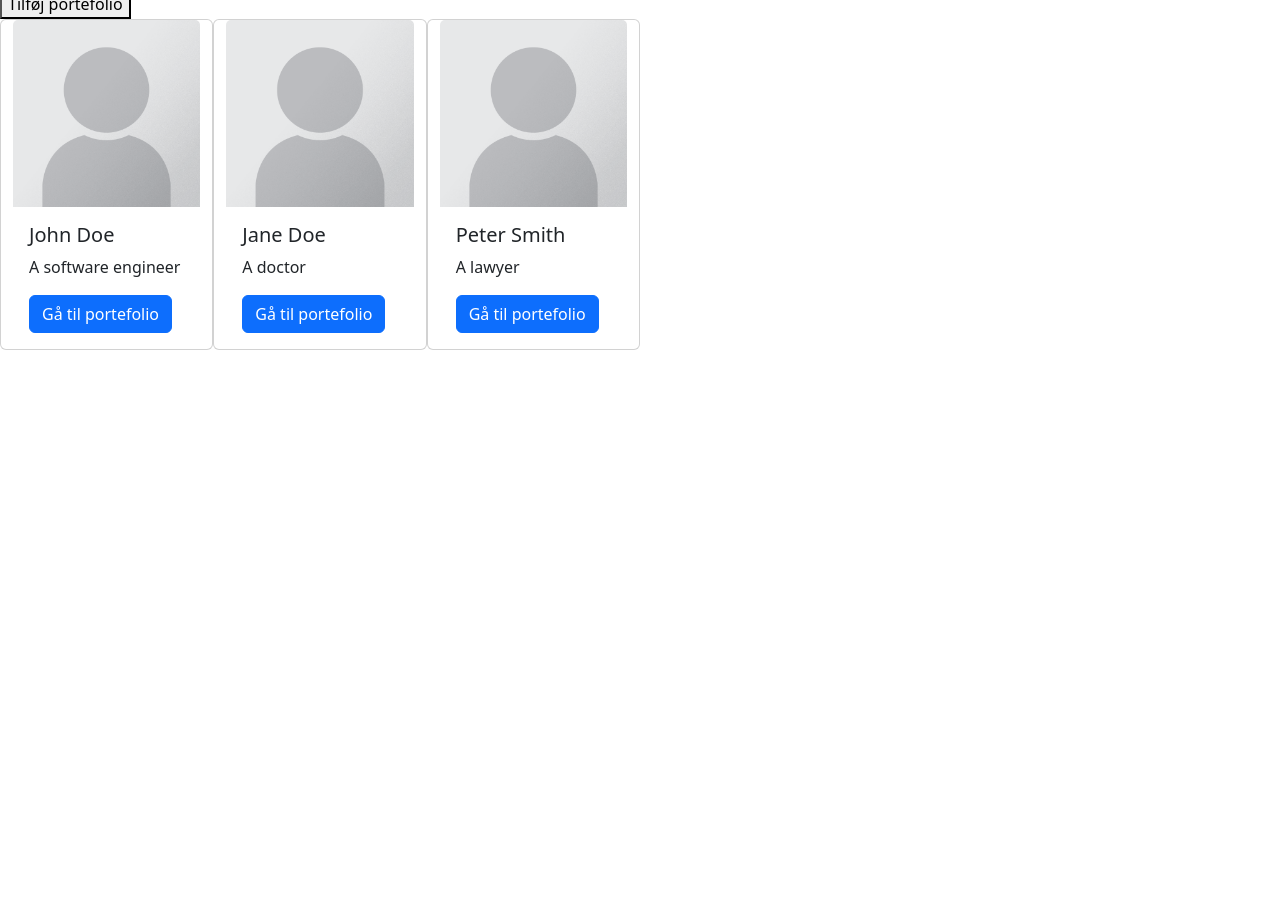
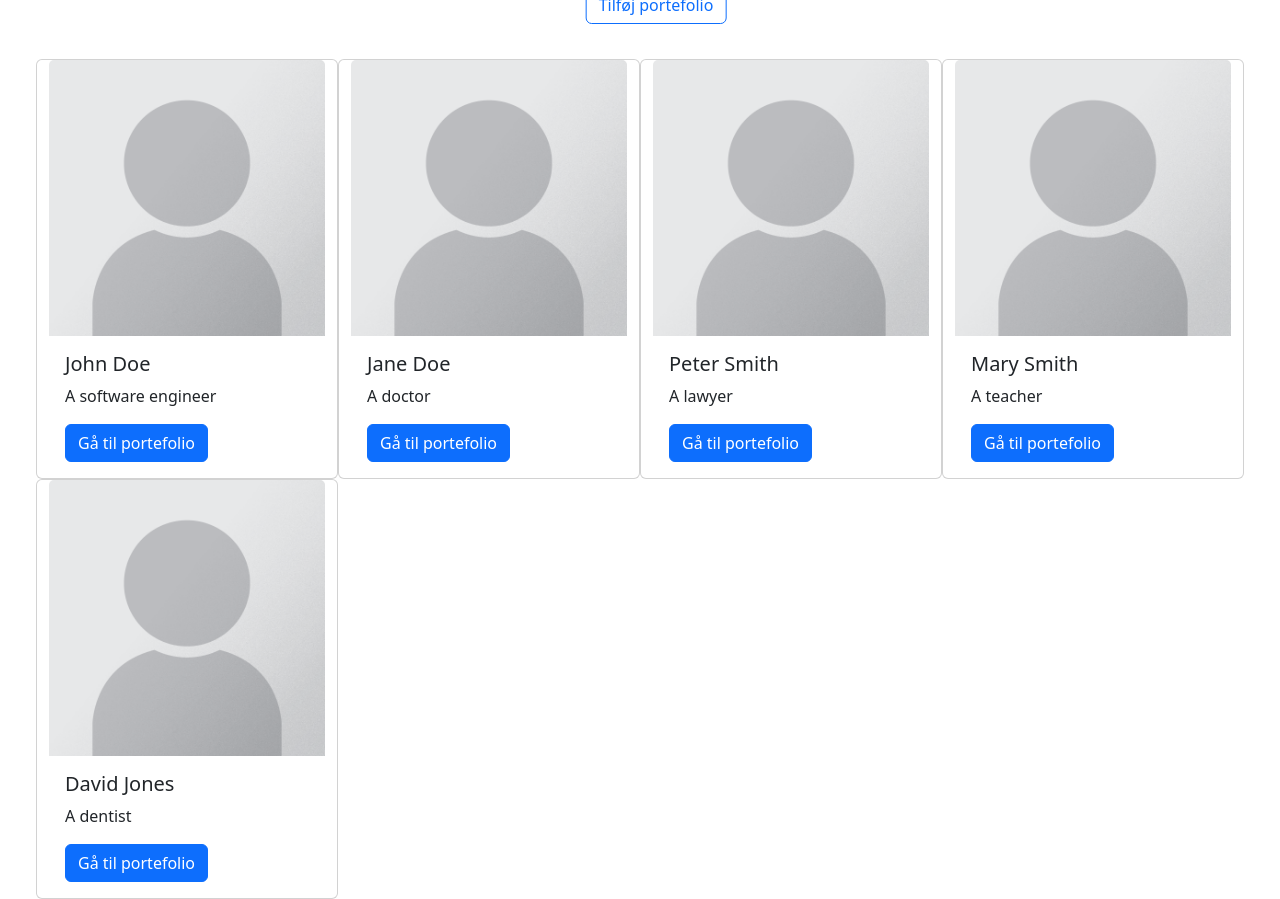
Before and after one commit to DWaltenburg/Portefoliohjemmeside, a plain HTML site: page index.html in a window 1280 px wide. Shown: the part 123-1022 px from the top of the page. Before the commit the page ends 800 px from the top, so only its background shows below. Drawn offline with nearby package versions, Linux system fonts and the light colour scheme.

Commit message:
Formatted the add portefolio button

```diff
--- a/data.json
+++ b/data.json
@@ -10,5 +10,13 @@
     {
         "name": "Peter Smith",
         "description": "A lawyer"
+    },
+    {
+        "name": "Mary Smith",
+        "description": "A teacher"
+    },
+    {
+        "name": "David Jones",
+        "description": "A dentist"
     }
 ]
--- a/index.html
+++ b/index.html
@@ -7,9 +7,9 @@
     <title>Home</title>
     <link href="https://cdn.jsdelivr.net/npm/bootstrap@5.3.1/dist/css/bootstrap.min.css" rel="stylesheet"
         integrity="sha384-4bw+/aepP/YC94hEpVNVgiZdgIC5+VKNBQNGCHeKRQN+PtmoHDEXuppvnDJzQIu9" crossorigin="anonymous">
-        <script src="https://ajax.googleapis.com/ajax/libs/jquery/3.5.1/jquery.min.js"></script>
-        <script type="application/json" src="data.json"></script>
-        <script type="text/javascript" src="index.js" defer></script>
+    <script src="https://ajax.googleapis.com/ajax/libs/jquery/3.5.1/jquery.min.js"></script>
+    <script type="application/json" src="data.json"></script>
+    <script type="text/javascript" src="index.js" defer></script>
 </head>
 
 <body>
@@ -38,8 +38,8 @@
         </div>
     </nav>
     <h1>Welcome to Home</h1>
-    <button>Tilføj portefolio</button>
-    <div class="container-fluid">
+    <button type="button" class="btn btn-outline-primary m-3 position-relative start-50 translate-middle">Tilføj portefolio</button>
+    <div class="container-fluid px-md-5">
         <div class="row">
 
             <!-- <div class="card col-md-2">
--- a/index.js
+++ b/index.js
@@ -30,7 +30,7 @@ $(document).ready(function () {
 function showCards(array) {
     $(".row").empty();
     array.forEach(element => {
-        $(".row").append('<div class="card col-md-2"\>' +
+        $(".row").append('<div class="card col-md-3"\>' +
             '<img src = "Portrait_Placeholder.png" class= "card-img-top" alt = "Portrait">' +
             '<div class="card-body">' +
             '<h5 class="card-title">' + element.name + '</h5>' +
```
